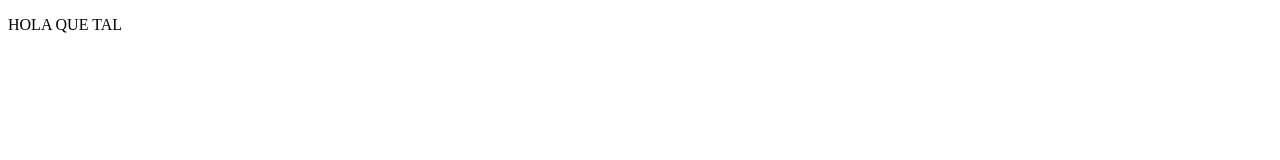
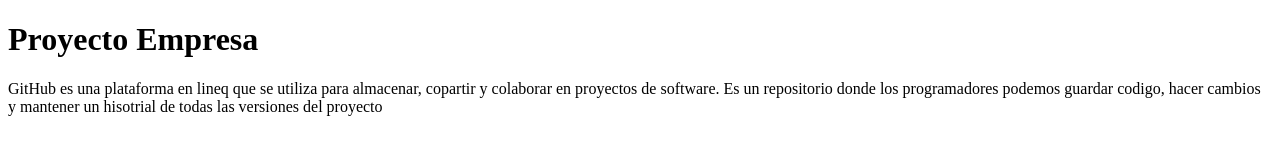
Before and after one commit to Marioelviranicolas/etdifp, a plain HTML site: page index.html in a window 1280 px wide. Drawn offline with Linux system fonts and the light colour scheme.

Commit message:
Update index.html new p

```diff
--- a/index.html
+++ b/index.html
@@ -6,6 +6,7 @@
             <link href="css/estilos.CSS" rel="stylesheet" type="text/css">
         </head>
     <body>
-   <p>HOLA QUE TAL</p>
+        <h1>Proyecto Empresa</h1>
+        <p>GitHub es una plataforma en lineq que se utiliza para almacenar, copartir y colaborar en proyectos de software. Es un repositorio donde los programadores podemos guardar codigo, hacer cambios y mantener un hisotrial de todas las versiones del proyecto</p>
     </body>
 </html>
```
